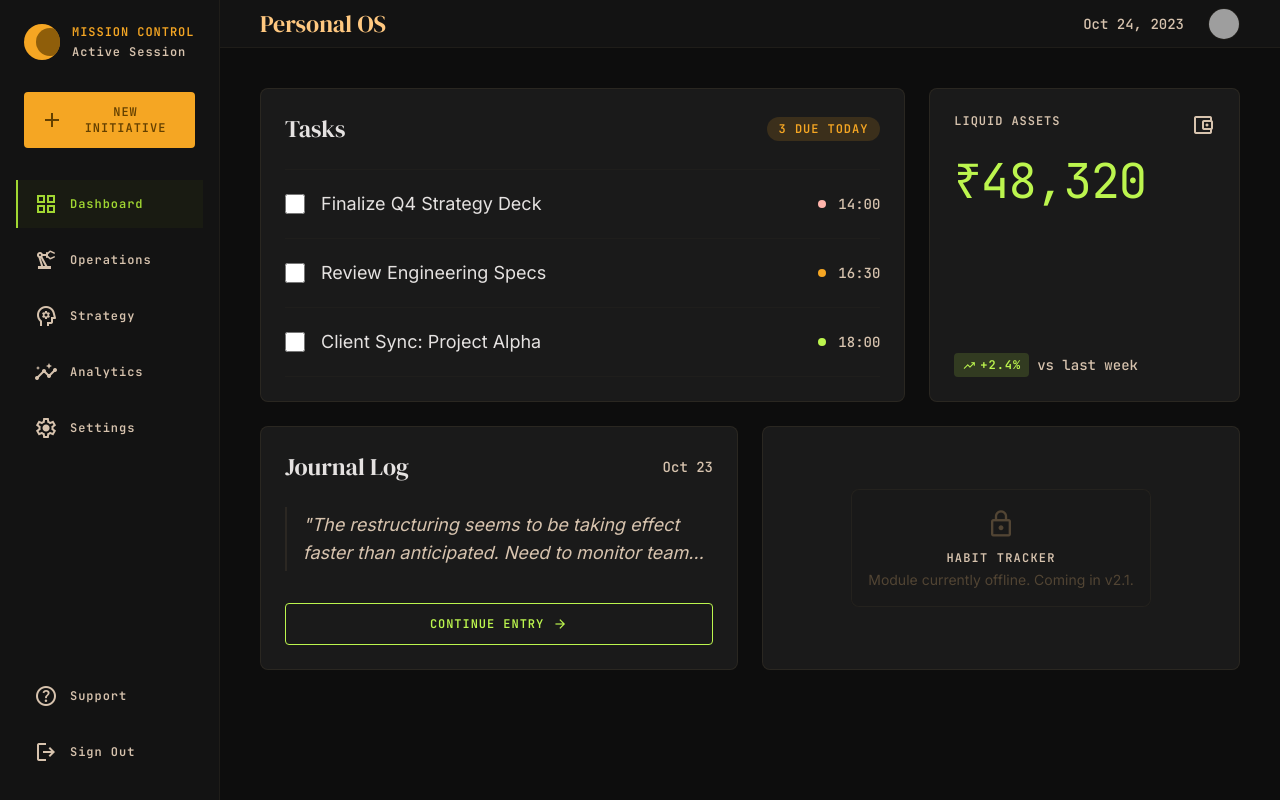
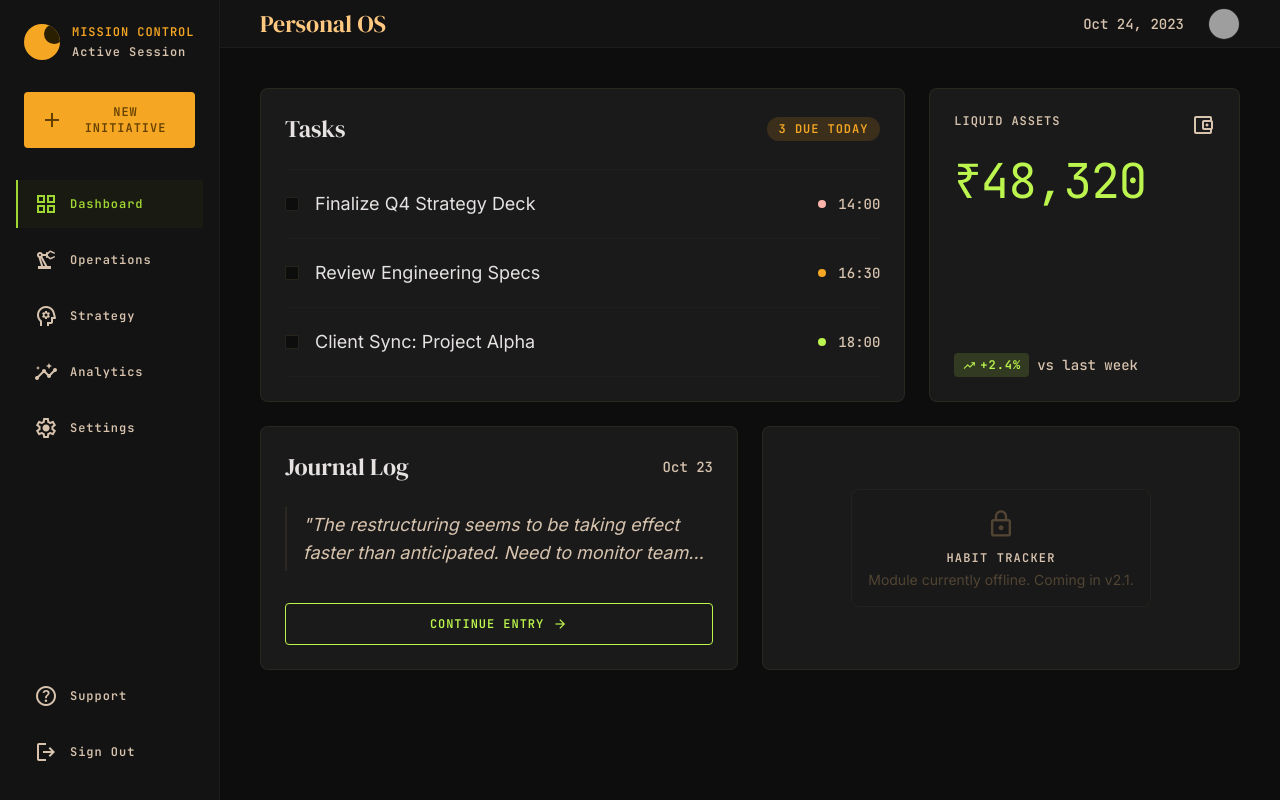
Before and after one commit to dev-dharmesh-ai/personal-os, a React (Vite) app: page / in a window 1280 px wide. Built offline with nearby package versions, Linux system fonts and the light colour scheme; grey boxes are pictures that could not be loaded.

Commit message:
fix: logo mark depth + task checkbox styling

```diff
--- a/src/components/ui/AppShell.jsx
+++ b/src/components/ui/AppShell.jsx
@@ -42,8 +42,8 @@ export default function AppShell({ children }) {
     <div className="flex h-screen overflow-hidden bg-[#0D0D0D] text-on-surface font-body-md text-body-md">
       <nav className="fixed left-0 top-0 z-50 hidden h-full w-sidebar_width flex-col border-r border-outline-variant/20 bg-surface py-6 text-secondary md:flex">
         <div className="mb-8 flex items-center gap-3 px-6">
-          <div className="relative h-9 w-9 shrink-0 overflow-hidden rounded-full bg-primary-container">
-            <div className="absolute -right-1 top-1 h-7 w-7 rounded-full bg-on-primary-container/70" />
+          <div className="relative w-9 h-9 rounded-full bg-primary-container flex items-center justify-center overflow-hidden">
+            <div className="absolute w-5 h-5 rounded-full bg-[#2a1f00] top-1 right-0 translate-x-1 -translate-y-1" />
           </div>
           <div>
             <h1 className="font-label-caps text-label-caps uppercase text-primary-container">
--- a/src/screens/HomeScreen.jsx
+++ b/src/screens/HomeScreen.jsx
@@ -33,12 +33,15 @@ export default function HomeScreen() {
                 key={task.id}
               >
                 <div className="flex items-center gap-4">
-                  <input
-                    checked={task.done}
-                    className="w-5 h-5 rounded-sm border-outline-variant/50 bg-[#0D0D0D] text-primary-container focus:ring-primary-container focus:ring-offset-[#1A1A1A]"
-                    readOnly
-                    type="checkbox"
-                  />
+                  <div
+                    className={`w-3.5 h-3.5 rounded-sm border border-outline-variant/40 bg-[#0D0D0D] flex-shrink-0 ${
+                      task.done ? "bg-secondary-fixed border-secondary-fixed" : ""
+                    }`}
+                  >
+                    {task.done ? (
+                      <span className="text-[#0D0D0D] text-[10px] leading-none">✓</span>
+                    ) : null}
+                  </div>
                   <span
                     className={`font-body-lg text-body-lg text-on-surface group-hover:text-primary-container transition-colors ${
                       task.done ? "line-through" : ""
```
